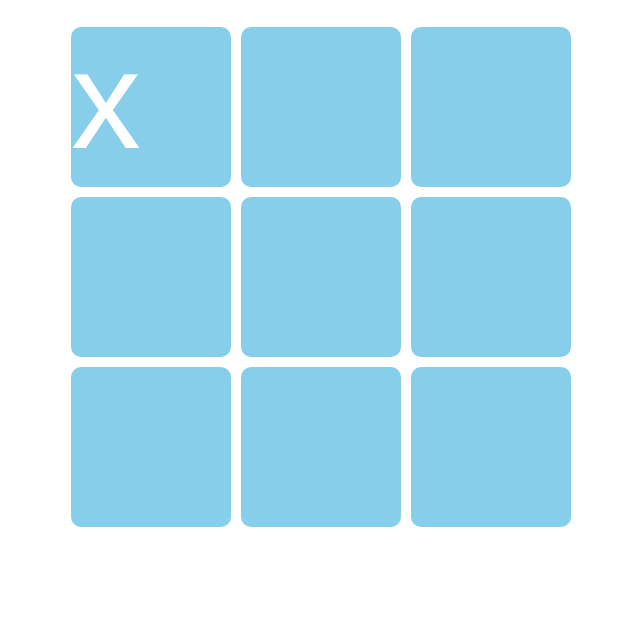
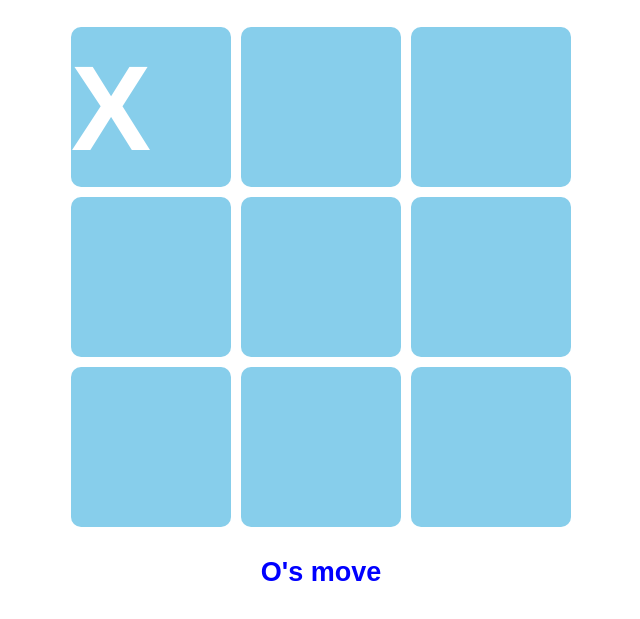
Before and after one commit to vivianvnl/tic-tac-toe, a plain HTML site: page index.html in a window 1280 px wide. Both pictures are taken after a click on the element 470 px from the left and 192 px from the top of the page. Shown: the part 85-704 px from the top of the page, without its empty margins (319-959 px from the left). Drawn offline with Linux system fonts and the light colour scheme.

Commit message:
add status to DOM

```diff
--- a/index.html
+++ b/index.html
@@ -20,5 +20,6 @@
         <div class="squares bottom middle"></div>
         <div class="squares bottom right"></div>
     </div>
+    <h2 id="status">Ready to start?</h2>
 </body>
 </html>
--- a/scriptThree.js
+++ b/scriptThree.js
@@ -1,9 +1,7 @@
-let grid = [];
-
 const playGame = (function() {
     const players = {
-        playerOne: 'x',
-        playerTwo: 'o'
+        playerOne: 'X',
+        playerTwo: 'O'
     };
 
     let currentPlayer = players.playerOne;
@@ -12,7 +10,9 @@ const playGame = (function() {
         currentPlayer = (currentPlayer == players.playerOne) ? players.playerTwo : players.playerOne;
     }
 
+    let grid = [];
     const squares = document.querySelectorAll('.squares');
+    let status = document.getElementById('status');
 
     squares.forEach(square => {
         grid.push(square);
@@ -25,11 +25,15 @@ const playGame = (function() {
                 alert ('This spot has already been chosen. Try again!');
             }
             else {
+
                 square.appendChild(playerMove);
-                checkWin();
-                if (checkWin !== 'win') {
+                //checkWin();
+                if (checkWin() === 'win') {
+                    status.textContent = `${currentPlayer} wins!`;
+                } else {
                     checkDraw();
                     switchPlayer();
+                    status.textContent = `${currentPlayer}'s move`;
                 }
 
             }
--- a/styles.css
+++ b/styles.css
@@ -18,13 +18,13 @@ h1 {
     margin-top: 40px;
 }
 
-p {
+.squares p {
     color: white;
-    padding: 0;
-    font-size: 140px;
+    padding-top: 12px;
+    font-size: 120px;
+    font-weight: 600;
     justify-self: center;
     position: absolute;
-    transform: translateY(-8px);
     cursor: default;
 }
 
@@ -49,3 +49,8 @@ p {
     opacity: 0.75;
     scale: 1.03;
 }
+
+#status {
+    color: blue;
+    padding-top: 30px;
+}
```
Also changed, not shown: 1 other file.
